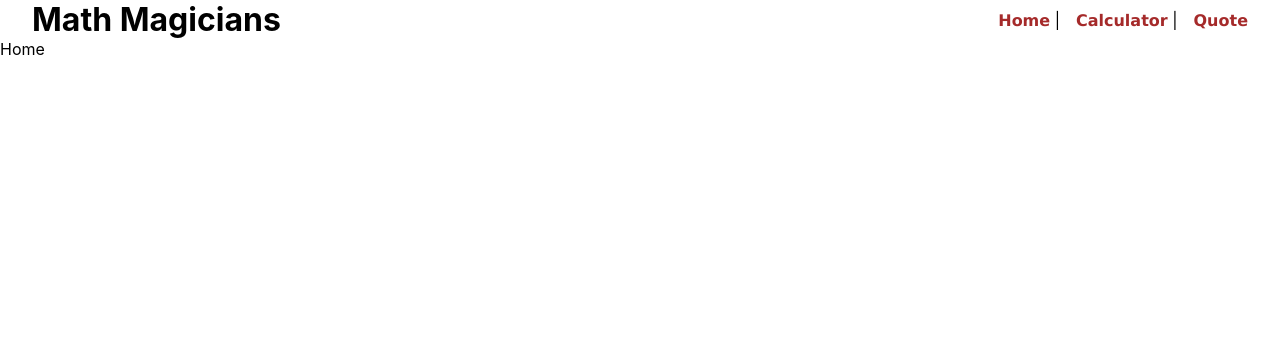
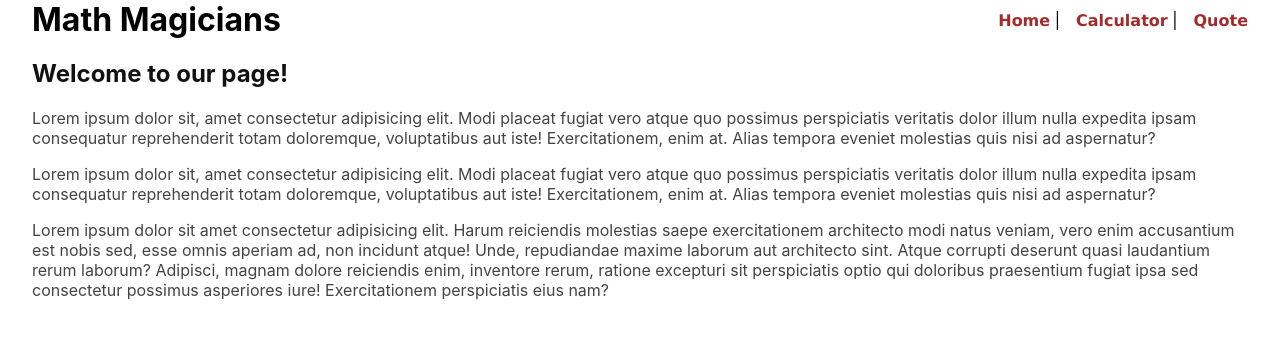
Before and after one commit to bahoz-ali/math_magicians, a React (Create React App) app: page / in a window 1280 px wide. Shown: the top 338 px of the page. Built offline with nearby package versions, Linux system fonts and the light colour scheme.

Commit message:
implement home page and add style

```diff
--- a/src/pages/Home.jsx
+++ b/src/pages/Home.jsx
@@ -1,5 +1,36 @@
 import React from 'react';
 
 export default function Home() {
-  return <div>Home</div>;
+  return (
+    <section className="home_page" style={{ paddingInline: '2rem' }}>
+      <h2 style={{color: '#121212'}}>Welcome to our page!</h2>
+
+      <p style={{color: '#444444'}}>
+        Lorem ipsum dolor sit, amet consectetur adipisicing elit. Modi placeat
+        fugiat vero atque quo possimus perspiciatis veritatis dolor illum nulla
+        expedita ipsam consequatur reprehenderit totam doloremque, voluptatibus
+        aut iste! Exercitationem, enim at. Alias tempora eveniet molestias quis
+        nisi ad aspernatur?
+      </p>
+
+      <p style={{color: '#444444'}}>
+        Lorem ipsum dolor sit, amet consectetur adipisicing elit. Modi placeat
+        fugiat vero atque quo possimus perspiciatis veritatis dolor illum nulla
+        expedita ipsam consequatur reprehenderit totam doloremque, voluptatibus
+        aut iste! Exercitationem, enim at. Alias tempora eveniet molestias quis
+        nisi ad aspernatur?
+      </p>
+
+      <p style={{color: '#444444'}}>
+        Lorem ipsum dolor sit amet consectetur adipisicing elit. Harum
+        reiciendis molestias saepe exercitationem architecto modi natus veniam,
+        vero enim accusantium est nobis sed, esse omnis aperiam ad, non incidunt
+        atque! Unde, repudiandae maxime laborum aut architecto sint. Atque
+        corrupti deserunt quasi laudantium rerum laborum? Adipisci, magnam
+        dolore reiciendis enim, inventore rerum, ratione excepturi sit
+        perspiciatis optio qui doloribus praesentium fugiat ipsa sed consectetur
+        possimus asperiores iure! Exercitationem perspiciatis eius nam?
+      </p>
+    </section>
+  );
 }
```
